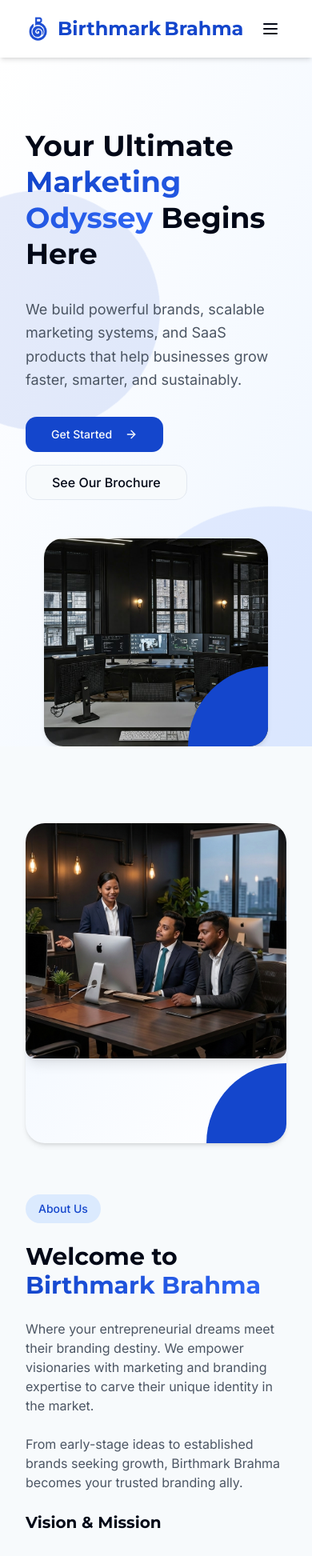
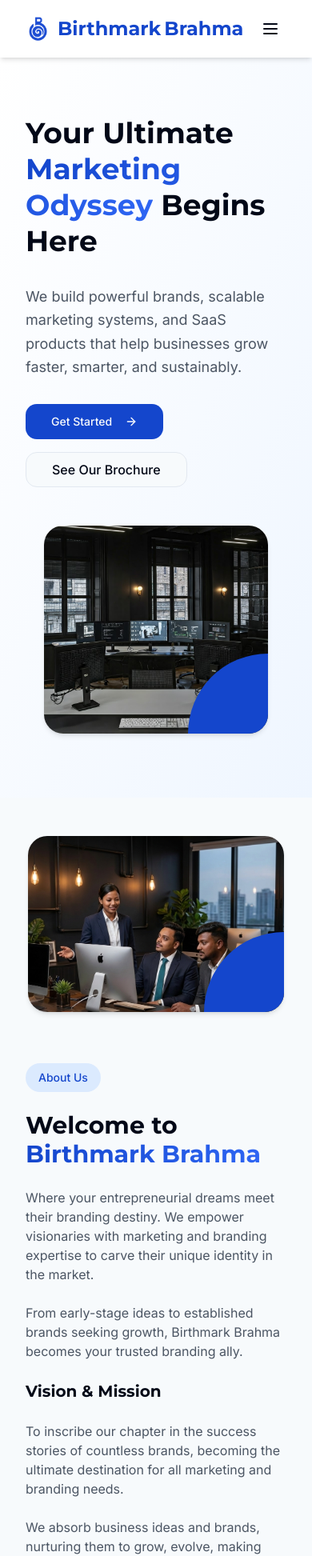
Before and after one commit to birthmarkbrahma-dev/birthmark-brahma, a React (Vite) app: page / in a window 390 px wide. Shown: the top 1945 px of the page at 80% size. Built offline with nearby package versions, Linux system fonts and the light colour scheme.

Commit message:
Fix mobile responsive layout

```diff
--- a/src/components/About.tsx
+++ b/src/components/About.tsx
@@ -83,13 +83,14 @@ const About = () => {
   /* ===================== JSX ===================== */
 
   return (
-    <section id="about" className="py-24 relative overflow-hidden">
+    <section id="about" className="pt-12 pb-20 md:py-24 relative overflow-hidden">
       <div className="container relative z-10">
 
         {/* ABOUT + VISION */}
         <div className="grid md:grid-cols-2 gap-16 items-center">
           <div  className="corner-card corner-clip overflow-hidden bg-gradient-to-br from-blue-50 to-white
-                max-w-[500px] h-[400px] mx-auto">
+                max-w-[320px] h-[220px] md:max-w-[500px] md:h-[400px]
+ mx-auto">
             <img
               src="/lovable-uploads/about.png"
               alt="About Birthmark Brahma"
@@ -97,7 +98,7 @@ const About = () => {
             />
           </div>
 
-          <div className="space-y-6">
+          <div className="order-1 md:order-none space-y-6">
             <div className="inline-block rounded-full bg-blue-100 text-brand-blue px-4 py-2 text-sm font-medium">
               About Us
             </div>
@@ -145,7 +146,8 @@ const About = () => {
           <div className="grid grid-cols-1 sm:grid-cols-2 lg:grid-cols-4 gap-12">
             {teamMembers.map((member) => (
               <div key={member.name} className="flex flex-col items-center">
-                <div className="w-44 h-44 rounded-full border-[6px] border-brand-blue overflow-hidden mb-6">
+                <div className="w-32 h-32 md:w-44 md:h-44 border-[4px] md:border-[6px]
+ rounded-full border-brand-blue overflow-hidden mb-6">
                   <img
                     src={member.image}
                     alt={member.name}
@@ -213,7 +215,10 @@ const About = () => {
     <img
       src={client.logo}
       alt={client.name}
-      className="max-h-24 max-w-[200px] object-contain transition-all duration-300"
+      className="max-h-16 max-w-[120px]
+    sm:max-h-20 sm:max-w-[160px]
+    md:max-h-24 md:max-w-[200px]
+    object-contain transition-all duration-300"
     />
   ) : (
     <p className="font-semibold text-gray-800 text-sm md:text-base px-2">
--- a/src/components/Hero.tsx
+++ b/src/components/Hero.tsx
@@ -6,11 +6,11 @@ import React, { useState } from "react";
 const Hero = () => {
   const [open, setOpen] = useState(false);
   return (
-    <section className="relative min-h-screen pt-24 flex items-center bg-gradient-to-br from-white to-blue-50 overflow-hidden">
+    <section className="relative py-20 md:min-h-screen md:pt-24 flex items-center bg-gradient-to-br from-white to-blue-50 overflow-hidden">
 
       {/* Decorative elements */}
-      <div className="circle-bg w-[300px] h-[300px] bg-brand-blue left-[-100px] top-[20%] animate-spin-slow"></div>
-      <div className="circle-bg w-[400px] h-[400px] bg-brand-lightBlue right-[-150px] bottom-[-100px] animate-spin-slow"></div>
+      <div className="circle-bg hidden md:block w-[300px] h-[300px] bg-brand-blue left-[-100px] top-[20%] animate-spin-slow"></div>
+      <div className="circle-bg hidden md:block w-[400px] h-[400px] bg-brand-lightBlue right-[-150px] bottom-[-100px] animate-spin-slow"></div>
 
       <div className="container relative z-10">
         <div className="grid md:grid-cols-2 gap-12 items-center">
```
